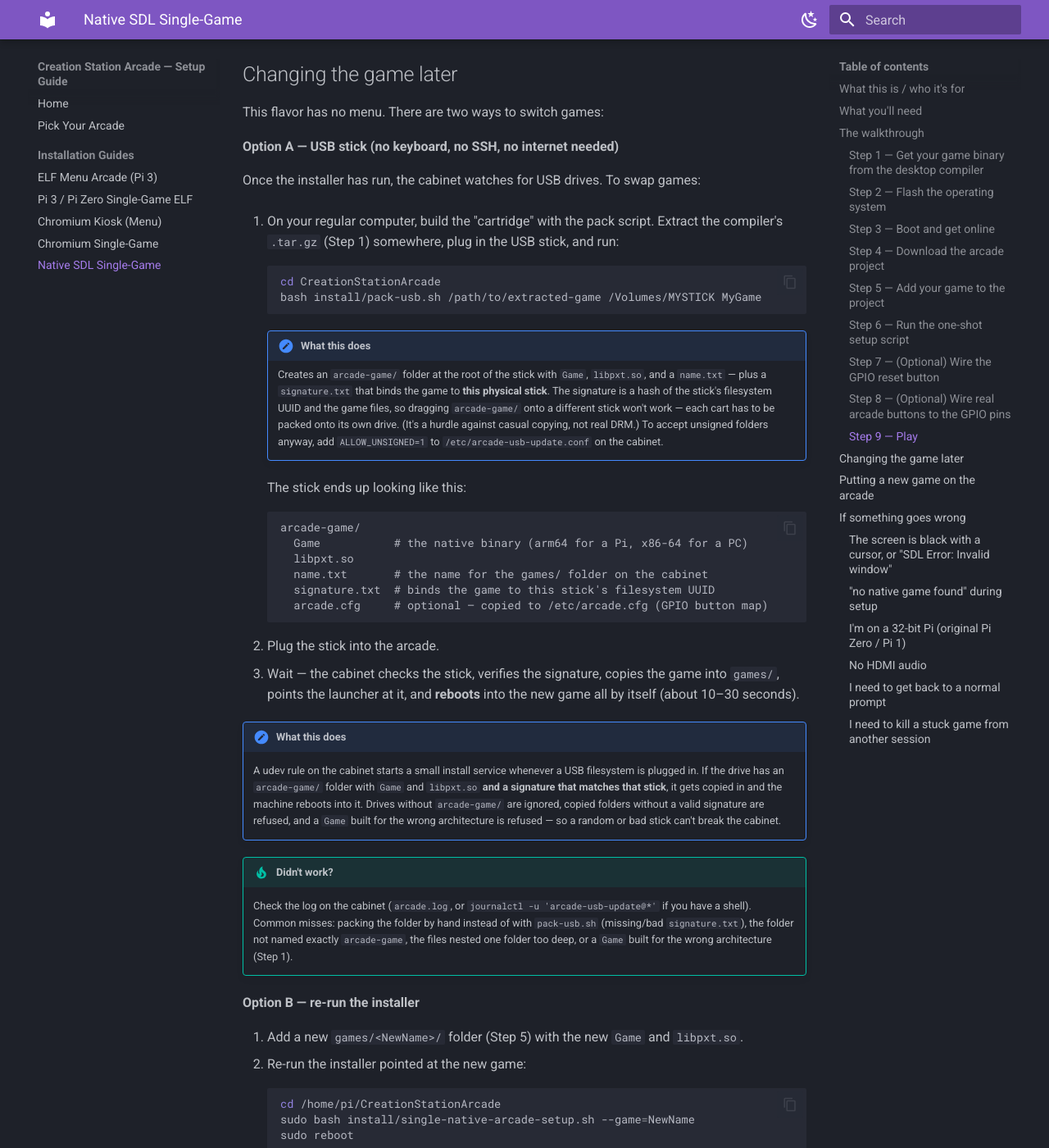
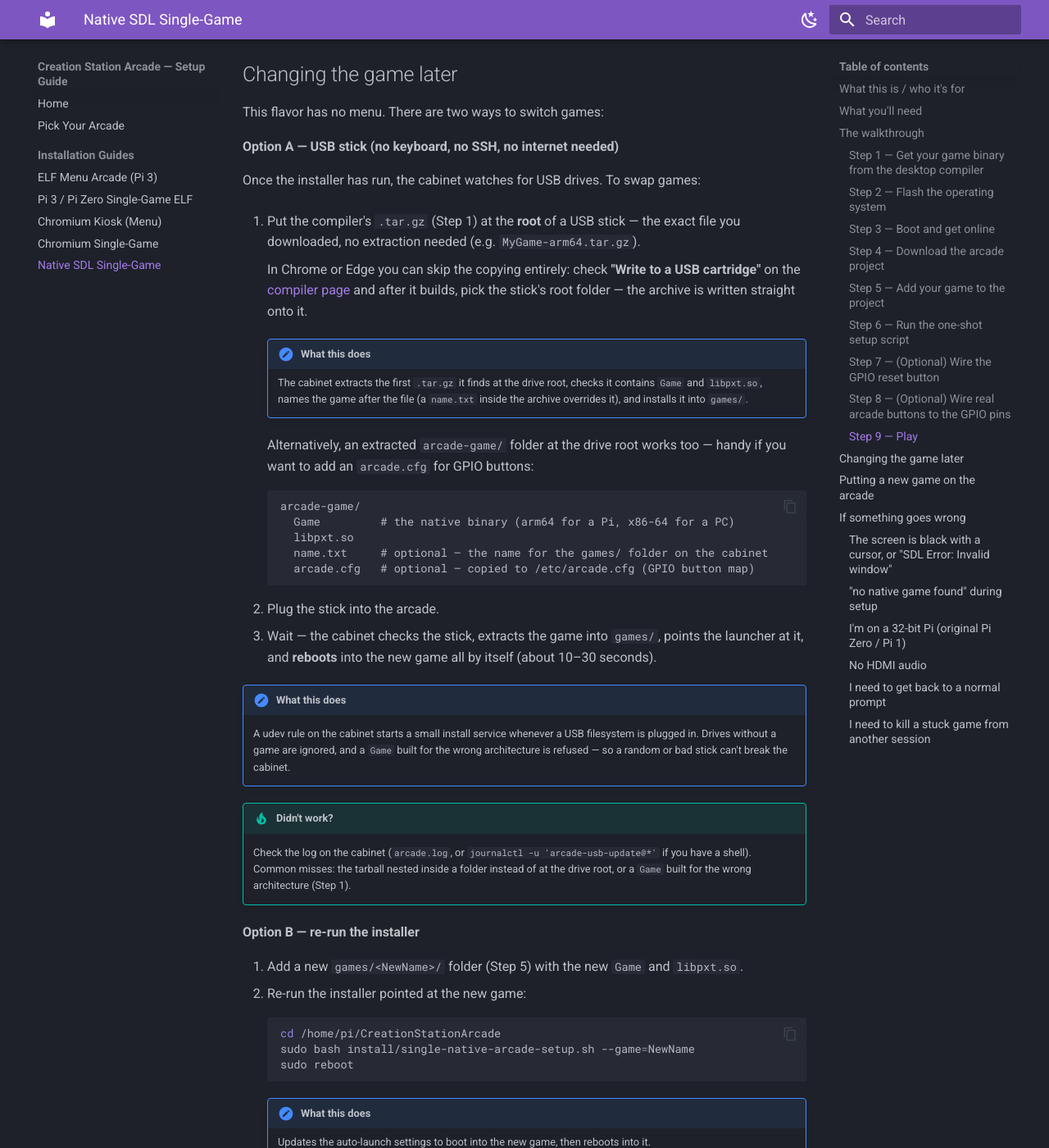
Before and after one commit to Kikketer/CreationStationArcade, an MkDocs documentation site: the page built from docs/single-native-arcade.md, in a window 1280 px wide and 1400 px high, scrolled down 5910 px. Shown: the whole window at 82% size. Built offline with MkDocs 1.6.1 and Material for MkDocs 9.7.7, drawn with Linux system fonts in a browser that asks for light colours; some of the changed text lies outside the part shown.

Commit message:
I simplified the USB cart docs — now it's just the compiler's .tar.gz dropped at the stick root (or written there directly from the compiler page in Chrome/Edge). No more signing or pack script.

````diff
--- a/docs/single-native-arcade.md
+++ b/docs/single-native-arcade.md
@@ -186,35 +186,31 @@ This flavor has no menu. There are two ways to switch games:
 
 Once the installer has run, the cabinet watches for USB drives. To swap games:
 
-1. On your regular computer, build the "cartridge" with the pack script. Extract the compiler's `.tar.gz` (Step 1) somewhere, plug in the USB stick, and run:
+1. Put the compiler's `.tar.gz` (Step 1) at the **root** of a USB stick — the exact file you downloaded, no extraction needed (e.g. `MyGame-arm64.tar.gz`).
 
-    ```bash
-    cd CreationStationArcade
-    bash install/pack-usb.sh /path/to/extracted-game /Volumes/MYSTICK MyGame
-    ```
+    In Chrome or Edge you can skip the copying entirely: check **"Write to a USB cartridge"** on the [compiler page](https://www.makecode.games/compilers/desktop) and after it builds, pick the stick's root folder — the archive is written straight onto it.
 
     !!! note "What this does"
-        Creates an `arcade-game/` folder at the root of the stick with `Game`, `libpxt.so`, and a `name.txt` — plus a `signature.txt` that binds the game to **this physical stick**. The signature is a hash of the stick's filesystem UUID and the game files, so dragging `arcade-game/` onto a different stick won't work — each cart has to be packed onto its own drive. (It's a hurdle against casual copying, not real DRM.) To accept unsigned folders anyway, add `ALLOW_UNSIGNED=1` to `/etc/arcade-usb-update.conf` on the cabinet.
+        The cabinet extracts the first `.tar.gz` it finds at the drive root, checks it contains `Game` and `libpxt.so`, names the game after the file (a `name.txt` inside the archive overrides it), and installs it into `games/`.
 
-    The stick ends up looking like this:
+    Alternatively, an extracted `arcade-game/` folder at the drive root works too — handy if you want to add an `arcade.cfg` for GPIO buttons:
 
     ```
     arcade-game/
-      Game           # the native binary (arm64 for a Pi, x86-64 for a PC)
+      Game         # the native binary (arm64 for a Pi, x86-64 for a PC)
       libpxt.so
-      name.txt       # the name for the games/ folder on the cabinet
-      signature.txt  # binds the game to this stick's filesystem UUID
-      arcade.cfg     # optional — copied to /etc/arcade.cfg (GPIO button map)
+      name.txt     # optional — the name for the games/ folder on the cabinet
+      arcade.cfg   # optional — copied to /etc/arcade.cfg (GPIO button map)
     ```
 
 2. Plug the stick into the arcade.
-3. Wait — the cabinet checks the stick, verifies the signature, copies the game into `games/`, points the launcher at it, and **reboots** into the new game all by itself (about 10–30 seconds).
+3. Wait — the cabinet checks the stick, extracts the game into `games/`, points the launcher at it, and **reboots** into the new game all by itself (about 10–30 seconds).
 
 !!! note "What this does"
-    A udev rule on the cabinet starts a small install service whenever a USB filesystem is plugged in. If the drive has an `arcade-game/` folder with `Game` and `libpxt.so` **and a signature that matches that stick**, it gets copied in and the machine reboots into it. Drives without `arcade-game/` are ignored, copied folders without a valid signature are refused, and a `Game` built for the wrong architecture is refused — so a random or bad stick can't break the cabinet.
+    A udev rule on the cabinet starts a small install service whenever a USB filesystem is plugged in. Drives without a game are ignored, and a `Game` built for the wrong architecture is refused — so a random or bad stick can't break the cabinet.
 
 !!! tip "Didn't work?"
-    Check the log on the cabinet (`arcade.log`, or `journalctl -u 'arcade-usb-update@*'` if you have a shell). Common misses: packing the folder by hand instead of with `pack-usb.sh` (missing/bad `signature.txt`), the folder not named exactly `arcade-game`, the files nested one folder too deep, or a `Game` built for the wrong architecture (Step 1).
+    Check the log on the cabinet (`arcade.log`, or `journalctl -u 'arcade-usb-update@*'` if you have a shell). Common misses: the tarball nested inside a folder instead of at the drive root, or a `Game` built for the wrong architecture (Step 1).
 
 **Option B — re-run the installer**
 
@@ -233,7 +229,7 @@ Once the installer has run, the cabinet watches for USB drives. To swap games:
 ## Putting a new game on the arcade
 
 1. Build the native binary with the [PNG to Desktop compiler](https://www.makecode.games/compilers/desktop) (Step 1), choosing the right architecture (`arm64` for a Pi, `x86-64` for a PC).
-2. Either drop it onto a USB stick in an `arcade-game/` folder and plug it into the cabinet (Option A above), or copy the `.tar.gz` onto the Pi and extract it into `games/<Name>/` (Step 5).
+2. Either drop the `.tar.gz` onto a USB stick and plug it into the cabinet (Option A above), or copy it onto the Pi and extract it into `games/<Name>/` (Step 5).
 3. If you installed manually, re-run the installer with `--game=<Name>` and reboot (above).
 
 You can also save the new game folder to the project and upload it through git to keep the source of truth in the repo.
````
